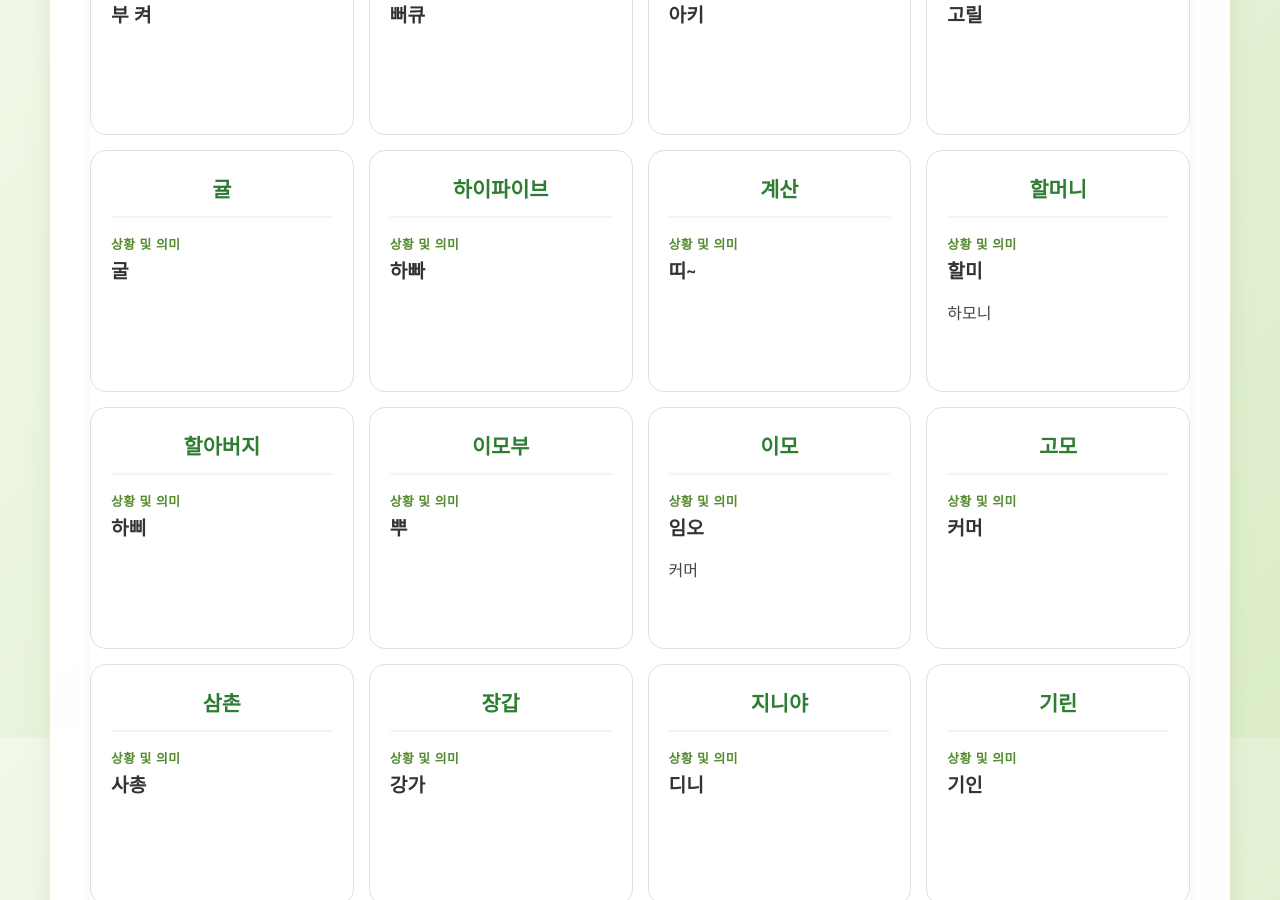
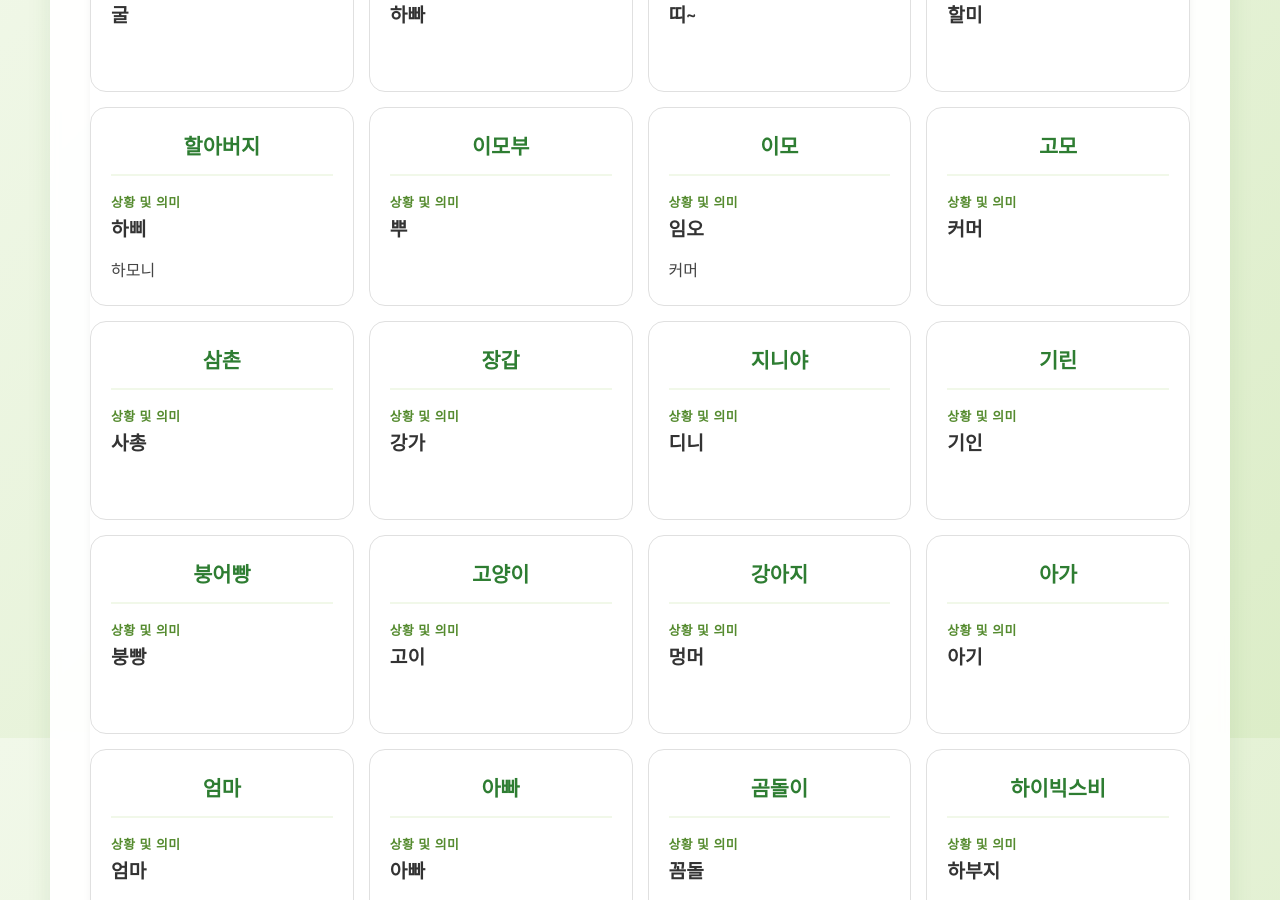
Before and after one commit to JunSungKang/baby-speech-diary, a Jekyll site: the page built from index.md, in a window 1280 px wide and 900 px high, scrolled down 1962 px. Built offline with Jekyll 4.4.1, drawn with Linux system fonts in a browser that asks for light colours; our own code applies the rules of GitHub Pages for plain Markdown files.

```diff
--- a/index.md
+++ b/index.md
@@ -8,7 +8,7 @@ layout: default
 날짜별로 우리 아기의 사랑스러운 발음과 말들을 소중히 기록해보려 해요.
 작은 소리 하나하나가 이렇게 귀엽다니, 마음이 다 녹아버려요 💛
 
-| 발음/단어 | 상황 및 의미 |
+| 발음/단어 | 상황 및 의미 ||
 |:---:|:---|:---|
 | 물 | 물 ||
 | 코알라 | 꼬꼴라 ||
@@ -24,7 +24,7 @@ layout: default
 | 노랑색 | 노당색 ||
 | 고객님 | 곤님 ||
 | 고구마 | 고고고마 ||
-| 비행기 | 떳다떳다 | 뵹기 ||
+| 비행기 | 떳다떳다 | 뵹기 |
 | 헬리콥터 | 두두두두 ||
 | 루피 | 피 ||
 | 뽀로로 | 뽀 ||
@@ -37,8 +37,8 @@ layout: default
 | 귤 | 굴 ||
 | 하이파이브 | 하빠 ||
 | 계산 | 띠~ ||
-| 할머니 | 할미 | 하모니 |
-| 할아버지 | 하삐 ||
+| 할머니 | 할미 ||
+| 할아버지 | 하삐 | 하모니 |
 | 이모부 | 뿌 ||
 | 이모 | 임오 | 커머 |
 | 고모 | 커머 ||
```
